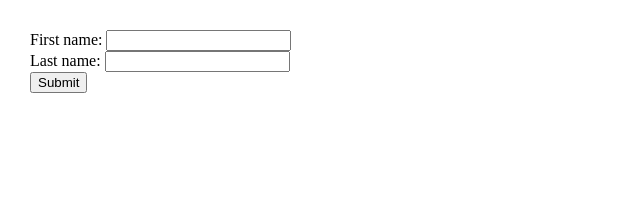
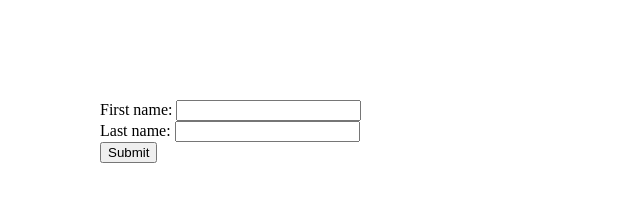
Before and after one commit to acciojob/form-login-Meghanakari, a website: page main.html in a window 1280 px wide. Shown: the whole page, without its empty margins (0-640 px from the left). Drawn offline with Linux system fonts and the light colour scheme.

```diff
--- a/main.html
+++ b/main.html
@@ -6,7 +6,7 @@
 	<meta charset=utf-8 />
 		<title>Return first and last name from a form</title>
 		<style type="text/css">
-			body {margin: 30px;}
+			body {margin: 100px;}
 		</style>
 	<link rel="stylesheet" href="styles.css">
 </head>
--- a/script.js
+++ b/script.js
@@ -3,5 +3,4 @@
     let fname = document.querySelector('input[name="fname"]').value.trim();
     let lname = document.querySelector('input[name="lname"]').value.trim();
     let fullName = fname + ' ' + lname;
-    alert(fullName);
-}
+    console.log(alert(fullName));
```
